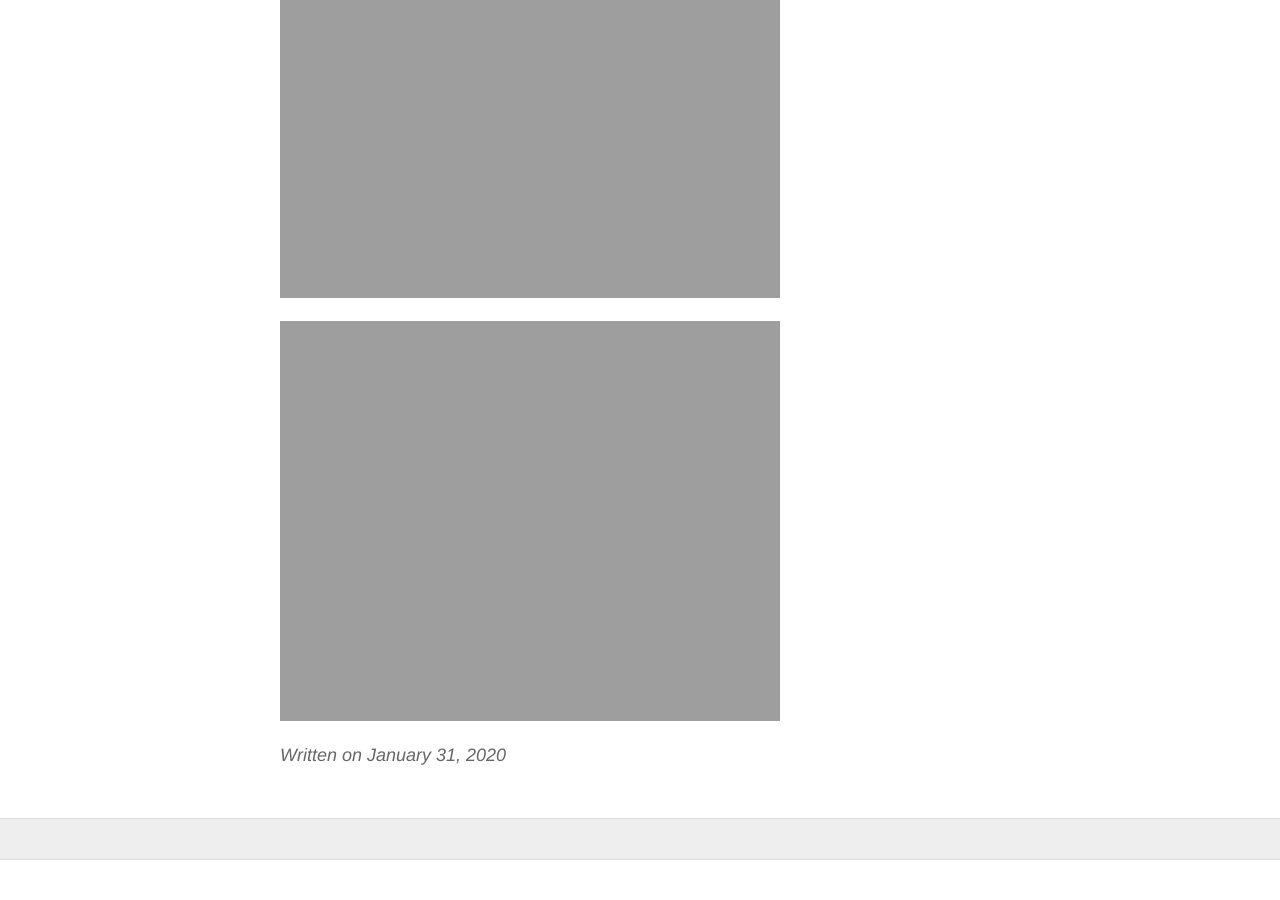
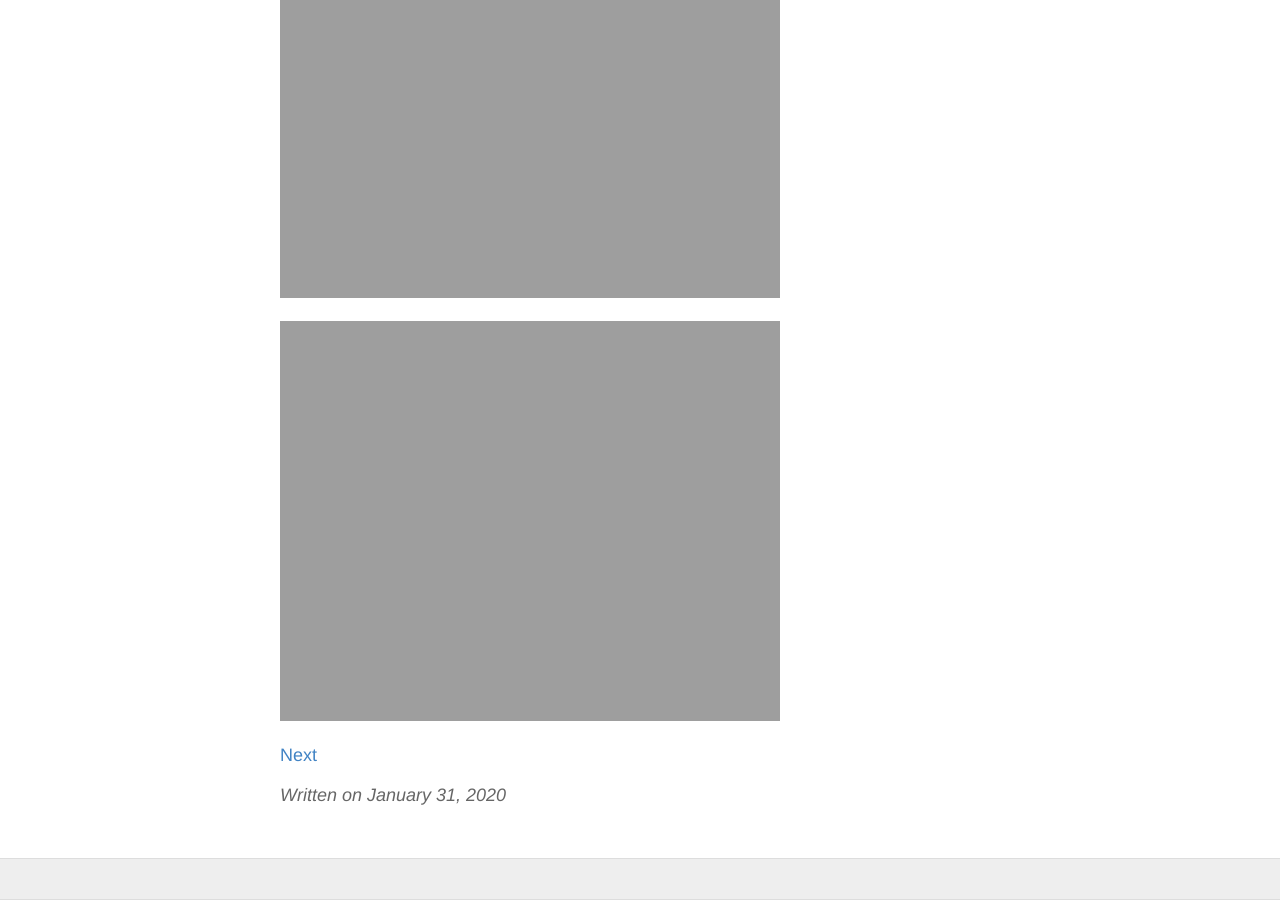
Before and after one commit to gbuk21/General, a Jekyll site: the page built from split1/_posts/2020-01-31-Manischewitz juices.md, in a window 1280 px wide and 900 px high, scrolled down 791 px. Built offline with Jekyll 4.4.1, drawn with Linux system fonts in a browser that asks for light colours; before the commit the page ends 1651 px from its top, so only the background shows below that.

Commit message:
Update 2020-01-31-Manischewitz juices.md

```diff
--- a/split1/_posts/2020-01-31-Manischewitz juices.md
+++ b/split1/_posts/2020-01-31-Manischewitz juices.md
@@ -13,3 +13,6 @@ Manischewitz's juices sold in Publix
 
 
 <img src="{{ site.baseurl }}/images/Manischewitz3.jpg" class="responsive" width="500" height="400" />
+
+
+[Next]({{ site.baseurl }}{% link split1/_posts/2020-01-30-Target black history month merchandise pictues.md %})
```
